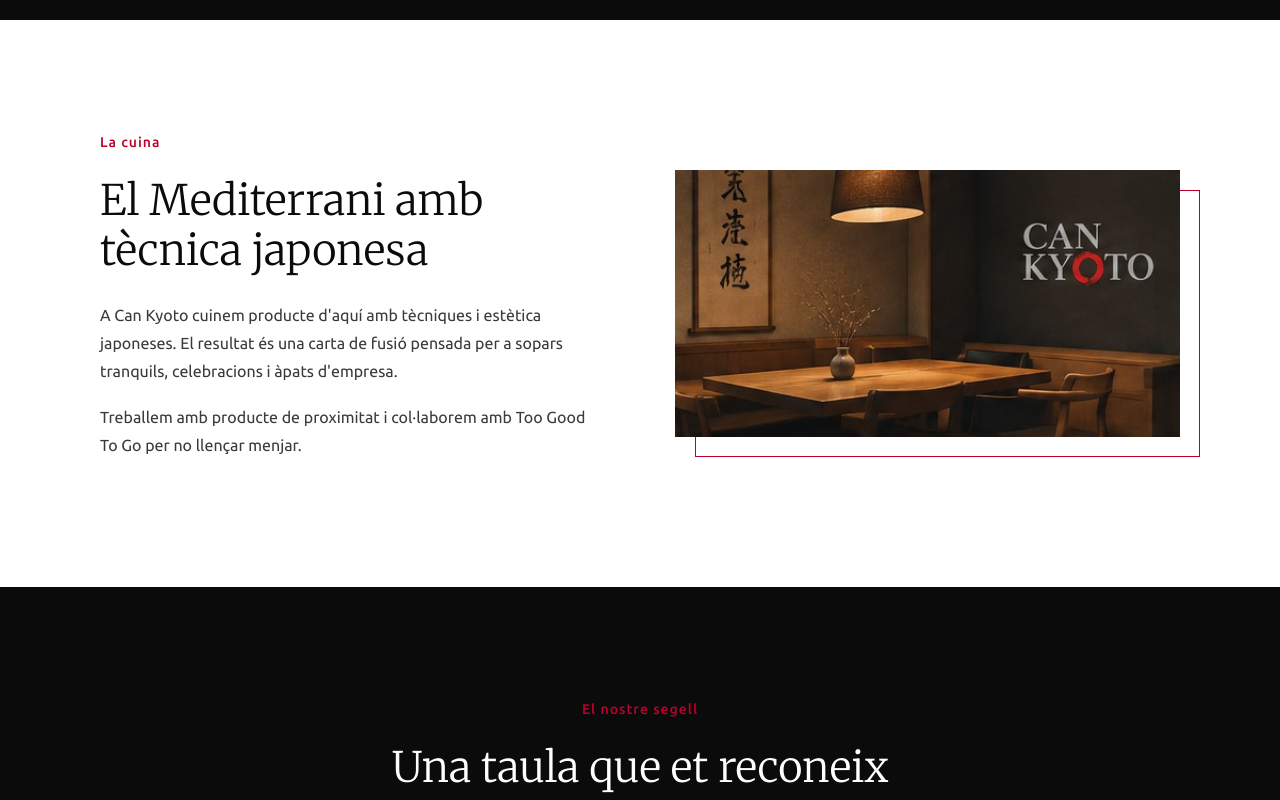
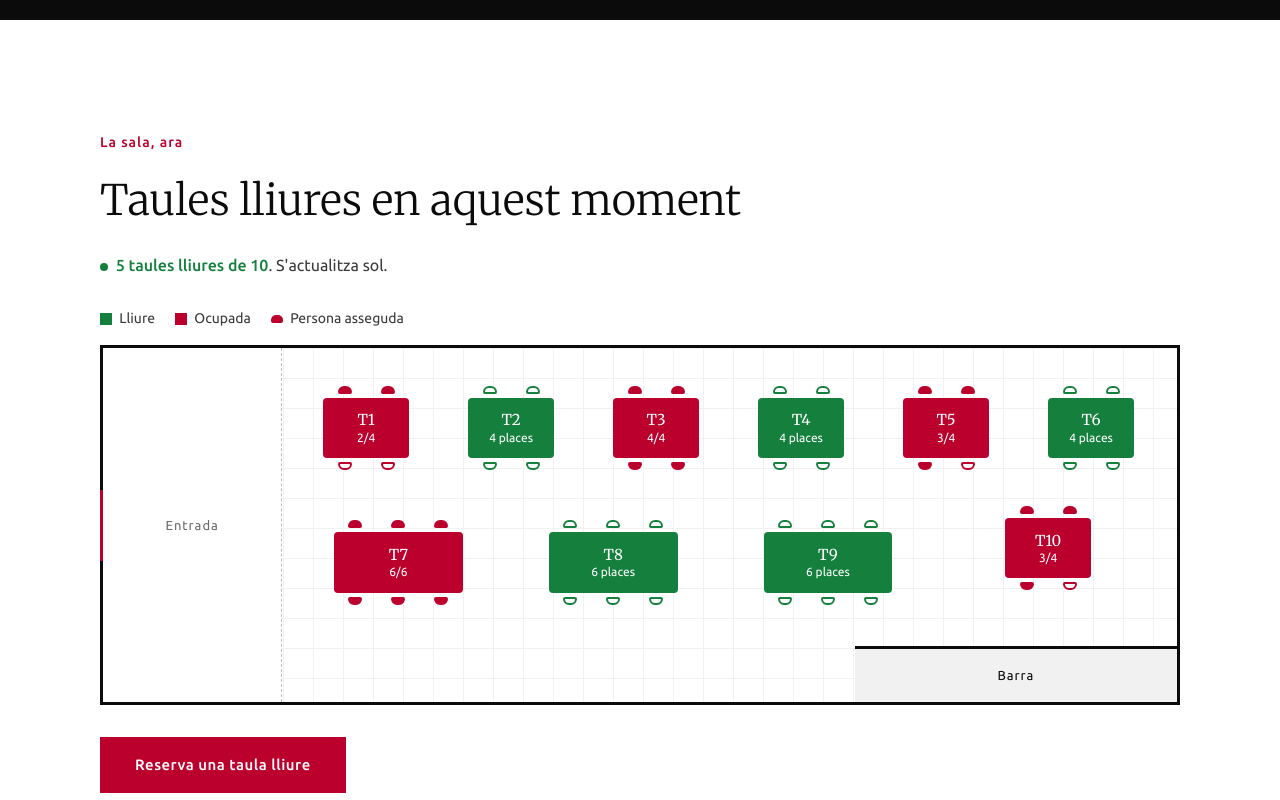
Before and after one commit to jaanboote/can-kyoto, a plain HTML site: page index.html in a window 1280 px wide. Shown: the part 780-1580 px from the top of the page. Drawn offline with Linux system fonts and the light colour scheme.

Commit message:
Afegeix la secció de la sala en directe a la portada

```diff
--- a/css/style.css
+++ b/css/style.css
@@ -185,6 +185,15 @@ body {
 .num { font-family: "Zen Kaku Gothic New", sans-serif; font-size: 56px; line-height: 1.2; color: #BC002D !important; margin-bottom: 10px !important; }
 .pas-taula h3 { font-family: "Merriweather", serif; font-weight: 400; font-size: 19px; margin-bottom: 10px; }
 .pas-taula p { font-size: 15px; }
+
+/* La sala en directe */
+.sala-estat { color: #3A3A3A; }
+.sala-estat strong { color: #15803D; font-weight: 500; }
+.punt { display: inline-block; width: 8px; height: 8px; margin-right: 4px; border-radius: 50%; background: #15803D; }
+#sala .llegenda { margin-top: 28px; }
+#sala .taula { cursor: default; }                          /* aquí només es mira, no es tria */
+#sala .tauler { transition: background-color 0.6s; }       /* el canvi de color es nota */
+.boto-sala { margin-top: 32px; }
 
 /* Xifres */
 .xifres { display: grid; grid-template-columns: 1fr 1fr 1fr 1fr; text-align: center; }
--- a/index.html
+++ b/index.html
@@ -43,6 +43,30 @@
 
     <p class="hero-peu">Poblenou, Barcelona</p>
   </header>
+
+  <!-- LA SALA EN DIRECTE -->
+  <section class="seccio" id="sala">
+    <div class="contingut">
+      <p class="avantitol">La sala, ara</p>
+      <h2>Taules lliures en aquest moment</h2>
+      <p class="sala-estat"><span class="punt"></span> <strong id="lliures"></strong>. S'actualitza sol.</p>
+
+      <div class="llegenda">
+        <span><i class="quadre lliure"></i> Lliure</span>
+        <span><i class="quadre ocupada"></i> Ocupada</span>
+        <span><i class="quadre assegut"></i> Persona asseguda</span>
+      </div>
+
+      <div class="mapa-scroll">
+        <div class="mapa" id="mapa-sala">
+          <div class="zona entrada">Entrada</div>
+          <div class="zona barra">Barra</div>
+        </div>
+      </div>
+
+      <a href="reserves.html" class="boto boto-sala">Reserva una taula lliure</a>
+    </div>
+  </section>
 
   <!-- 01 LA CUINA -->
   <section class="seccio" id="cuina">
@@ -122,5 +146,6 @@
     <p class="petit">© 2026 Can Kyoto. Projecte ASIX 0379.</p>
   </footer>
 
+  <script src="js/sala.js"></script>
 </body>
 </html>
--- /dev/null
+++ b/js/sala.js
@@ -0,0 +1,64 @@
+// =====================================================
+// LA SALA EN DIRECTE (secció de la portada)
+// Pinta el plànol amb les taules lliures i ocupades ara mateix.
+// shortcut: les persones assegudes són inventades i canvien soles cada 4 s;
+// quan hi hagi sensors, es llegiran del servidor (Home Assistant).
+// =====================================================
+
+const taulesSala = [
+  { num: 1, places: 4, x: 20.5, y: 14, amplada: 8, alcada: 17 },
+  { num: 2, places: 4, x: 34, y: 14, amplada: 8, alcada: 17 },
+  { num: 3, places: 4, x: 47.5, y: 14, amplada: 8, alcada: 17 },
+  { num: 4, places: 4, x: 61, y: 14, amplada: 8, alcada: 17 },
+  { num: 5, places: 4, x: 74.5, y: 14, amplada: 8, alcada: 17 },
+  { num: 6, places: 4, x: 88, y: 14, amplada: 8, alcada: 17 },
+  { num: 7, places: 6, x: 21.5, y: 52, amplada: 12, alcada: 17 },
+  { num: 8, places: 6, x: 41.5, y: 52, amplada: 12, alcada: 17 },
+  { num: 9, places: 6, x: 61.5, y: 52, amplada: 12, alcada: 17 },
+  { num: 10, places: 4, x: 84, y: 48, amplada: 8, alcada: 17 },
+];
+
+// Persones assegudes a cada taula (si no hi és, està lliure)
+const gent = { 1: 2, 3: 4, 7: 6, 10: 3 };
+
+function pintarSala() {
+  const mapa = document.querySelector("#mapa-sala");
+  for (const t of mapa.querySelectorAll(".taula")) t.remove();
+
+  let lliures = 0;
+  for (const t of taulesSala) {
+    const assegudes = gent[t.num] || 0;
+    if (assegudes === 0) lliures++;
+
+    // Cadires: la meitat a dalt i la meitat a baix. Les ocupades surten plenes.
+    let cadires = "";
+    const meitat = t.places / 2;
+    for (let i = 0; i < t.places; i++) {
+      const costat = i < meitat ? "dalt" : "baix";
+      const posicio = ((i % meitat) + 0.5) / meitat * 100;
+      const plena = i < assegudes ? " plena" : "";
+      cadires += '<i class="cadira ' + costat + plena + '" style="left:' + posicio + '%"></i>';
+    }
+
+    const div = document.createElement("div");
+    div.className = "taula " + (assegudes > 0 ? "ocupada" : "lliure");
+    div.style.left = t.x + "%";
+    div.style.top = t.y + "%";
+    div.style.width = t.amplada + "%";
+    div.style.height = t.alcada + "%";
+    const text = assegudes > 0 ? assegudes + "/" + t.places : t.places + " places";
+    div.innerHTML = cadires + '<span class="tauler"><b>T' + t.num + "</b><span>" + text + "</span></span>";
+    mapa.appendChild(div);
+  }
+
+  document.querySelector("#lliures").textContent = lliures + " taules lliures de " + taulesSala.length;
+}
+
+// Simulació: cada 4 segons una taula canvia (algú s'asseu o se'n va)
+setInterval(() => {
+  const t = taulesSala[Math.floor(Math.random() * taulesSala.length)];
+  gent[t.num] = gent[t.num] ? 0 : 1 + Math.floor(Math.random() * t.places);
+  pintarSala();
+}, 4000);
+
+pintarSala();
```
